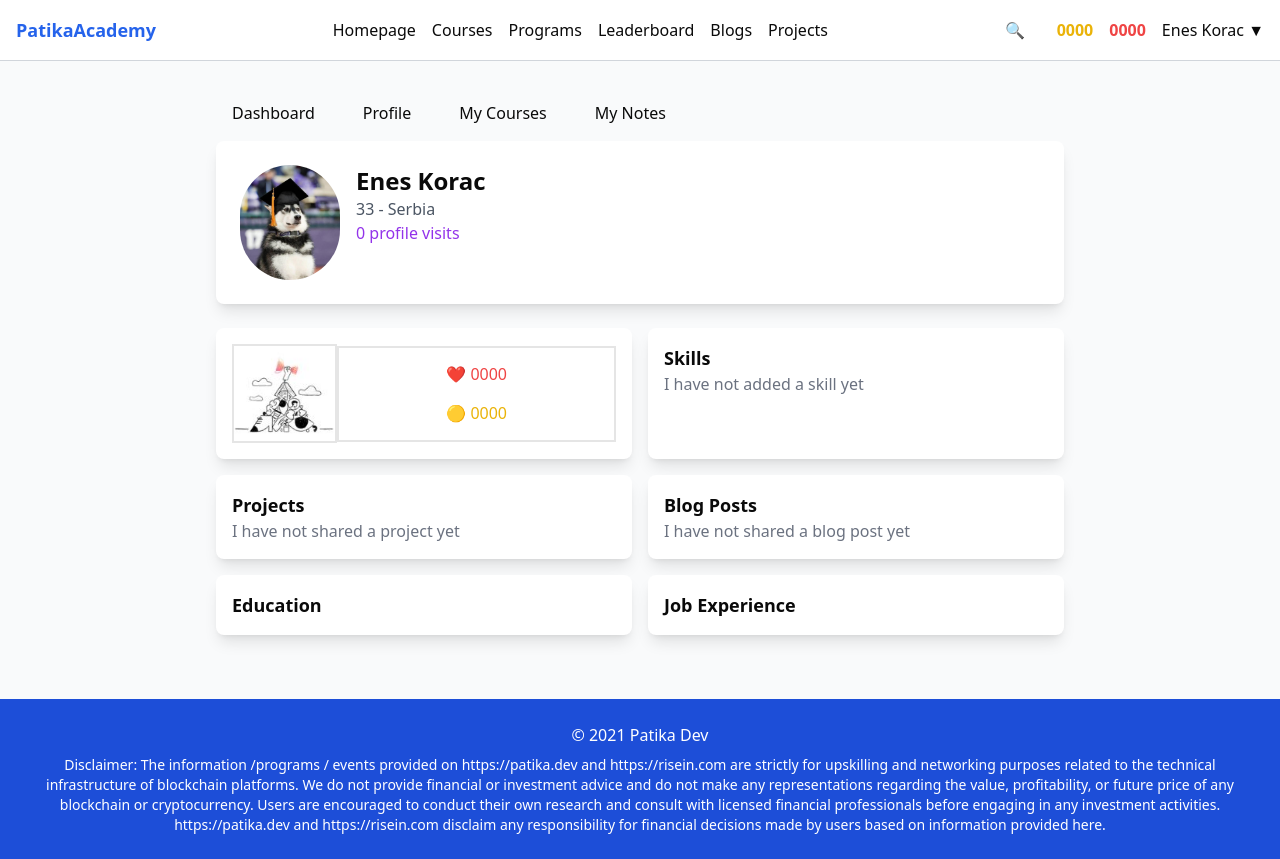
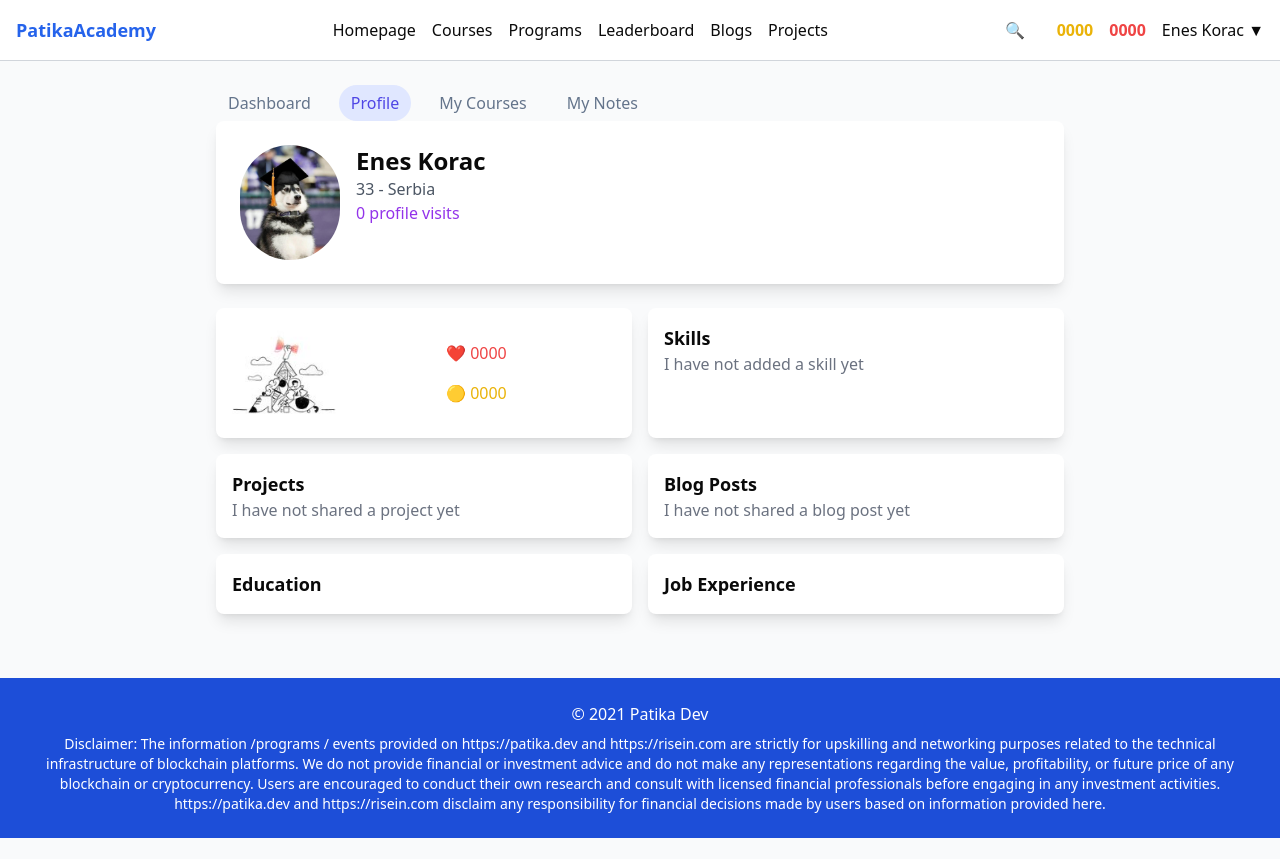
Before and after one commit to kcne/cnit-academy-ui, a Next.js app: page /user/profile in a window 1280 px wide. After the commit the page ends 838 px from the top, so only its background shows below. Built offline with nearby package versions, Linux system fonts and the light colour scheme.

Commit message:
Added users page with profile and navigation

```diff
--- a/src/app/components/UserNavigation.tsx
+++ b/src/app/components/UserNavigation.tsx
@@ -1,21 +1,39 @@
+"use client";
 import Link from "next/link";
+import { usePathname } from "next/navigation";
 
 export default function UserNavigation() {
-  const nav_link =
-    "px-4 py-2 rounded-lg hover:bg-gray-200 active:text-blue-600 active:underline my-2";
+  const pathname = usePathname();
+  const nav_link = `inline-flex rounded-full px-3 py-1.5 text-slate-500 hover:text-indigo-500 [&.active]:bg-indigo-100 [&.active]:text-indigo-600 `;
   return (
     <>
       <div className="flex space-x-4">
-        <div className={nav_link}>
+        <div
+          className={`${nav_link} ${
+            pathname === "/user/dashboard" ? "active" : ""
+          }`}
+        >
           <Link href="/user/dashboard">Dashboard</Link>
         </div>
-        <div className={nav_link}>
+        <div
+          className={`${nav_link} ${
+            pathname === "/user/profile" ? "active" : ""
+          }`}
+        >
           <Link href="/user/profile">Profile</Link>
         </div>
-        <div className={nav_link}>
+        <div
+          className={`${nav_link} ${
+            pathname === "/user/my_courses" ? "active" : ""
+          }`}
+        >
           <Link href="/user/my_courses">My Courses</Link>
         </div>
-        <div className={nav_link}>
+        <div
+          className={`${nav_link} ${
+            pathname === "/user/my_notes" ? "active" : ""
+          }`}
+        >
           <Link href="/user/my_notes">My Notes</Link>
         </div>
       </div>
--- a/src/app/user/profile/page.tsx
+++ b/src/app/user/profile/page.tsx
@@ -27,10 +27,10 @@ export default function ProfilePage() {
         <div
           className={`${card_box} flex flex-row justify-between items-center`}
         >
-          <div className="w-36 border-2 border-solid">
+          <div className="w-36 ">
             <Image src={"/img2.jpg"} width={150} height={150} alt="img2" />
           </div>
-          <div className="flex flex-col justify-evenly text-center w-full h-24 border-2 border-solid ">
+          <div className="flex flex-col justify-evenly text-center w-full h-24  ">
             <p className="text-red-500">❤ 0000</p>
 
             <p className="text-yellow-500">🟡 0000</p>
```
